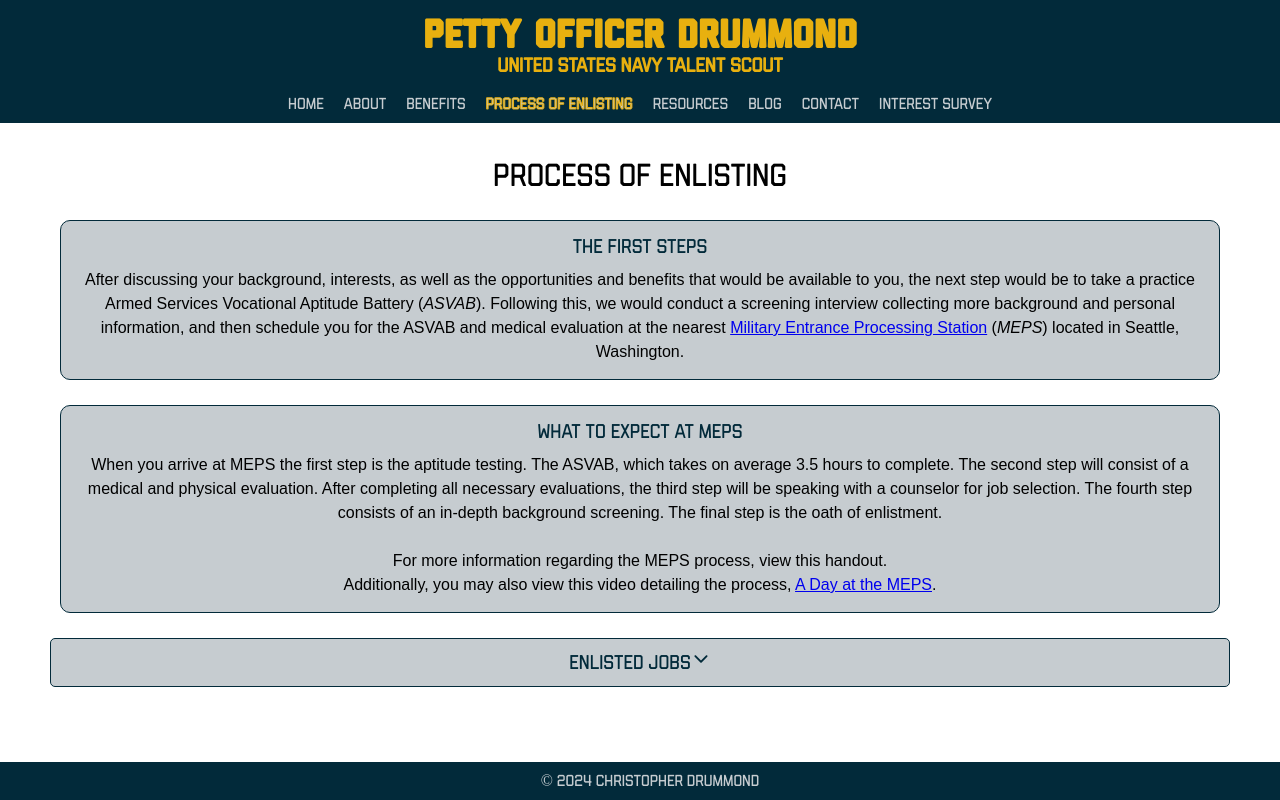
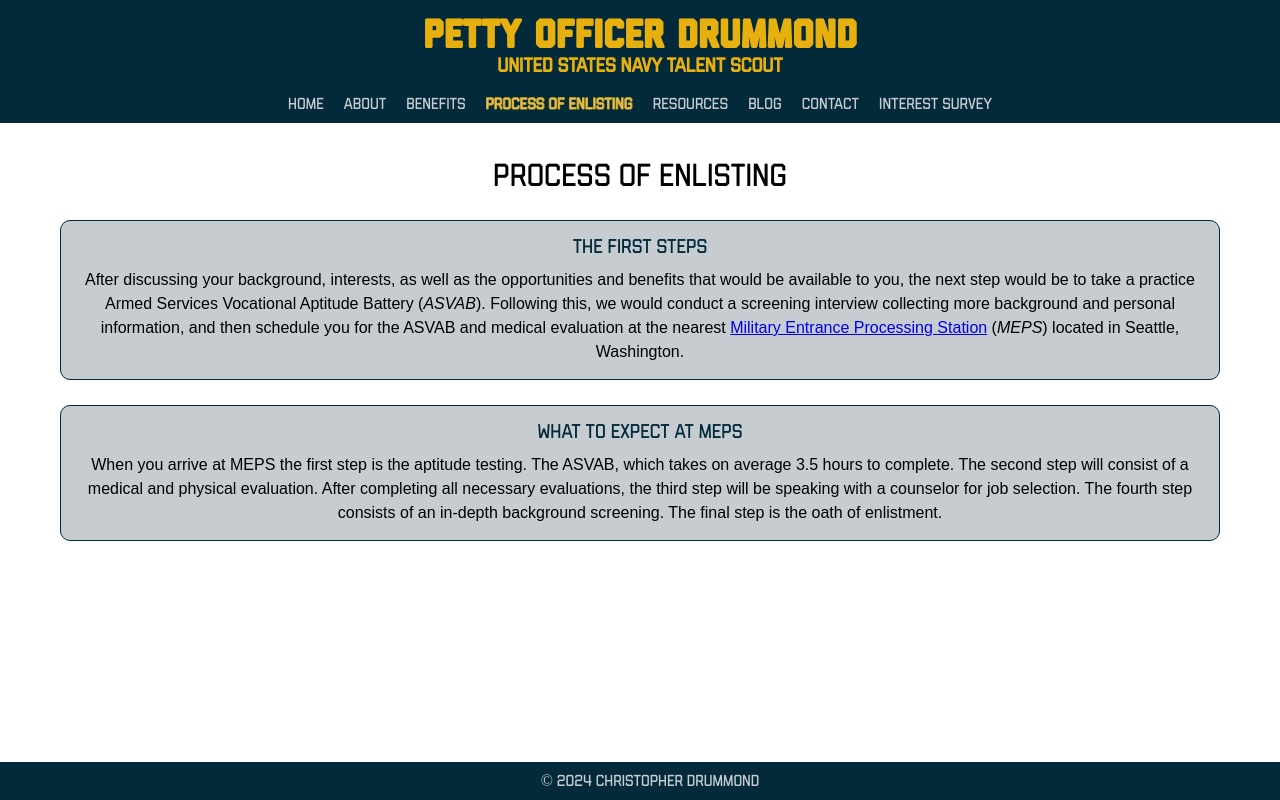
Before and after one commit to kdrummond528/cdrecruiter, a React (Create React App) app: page / in a window 1280 px wide. Both pictures are taken after a click on the element "Process of Enlisting". Built offline with nearby package versions, Linux system fonts and the light colour scheme.

Commit message:
modified components

```diff
--- a/src/components/Process.js
+++ b/src/components/Process.js
@@ -17,27 +17,21 @@ const Process = () => {
 
                 <p className='body'>
                     <p className='body-label'>What to expect at MEPS</p>
-                    When you arrive at MEPS the first step is the aptitude testing. The ASVAB, which takes on average 3.5 hours to complete. The second step will consist of a medical and physical evaluation. After completing all necessary evaluations, the third step will be speaking with a counselor for job selection. The fourth step consists of an in-depth background screening. The final step is the oath of enlistment.<br /><br />
+                    When you arrive at MEPS the first step is the aptitude testing. The ASVAB, which takes on average 3.5 hours to complete. The second step will consist of a medical and physical evaluation. After completing all necessary evaluations, the third step will be speaking with a counselor for job selection. The fourth step consists of an in-depth background screening. The final step is the oath of enlistment.
 
-
-
+                    {/* <br /><br />
                     For more information regarding the MEPS process, view this handout.
                     <br />
-                    Additionally, you may also view this video detailing the process, <a href='https://www.mepcom.army.mil/Home/Applicants-and-Parents/Going-to-the-MEPS/'>A Day at the MEPS</a>.
+                    Additionally, you may also view this video detailing the process, <a href='https://www.mepcom.army.mil/Home/Applicants-and-Parents/Going-to-the-MEPS/'>A Day at the MEPS</a>. */}
                 </p>
 
-                {/* <p className='body'>
-                    <p className='body-label'>Enlisted Jobs</p>
-                    Enter enlisted job rates and info...
-                </p> */}
-
-                <Collapsible trigger={["Enlisted Jobs", <IoIosArrowDown class="arrow" />]} className='collapsible'>
+                {/* <Collapsible trigger={["Enlisted Jobs", <IoIosArrowDown class="arrow" />]} className='collapsible'>
                     <p>
                         Enter enlisted job rates and info...
                         Download the <a target='_blank' href='https://www.cool.osd.mil/usn/resources_and_links/index.html?MobileApp'>Navy COOL Mobile Application</a> to view more information on enlisted job rates, <a target='_blank' href='https://www.cool.osd.mil/usn/resources_and_links/index.html?RatingInfoCards'>here's how</a>.
 
                     </p>
-                </Collapsible>
+                </Collapsible> */}
 
             </div>
 
```
